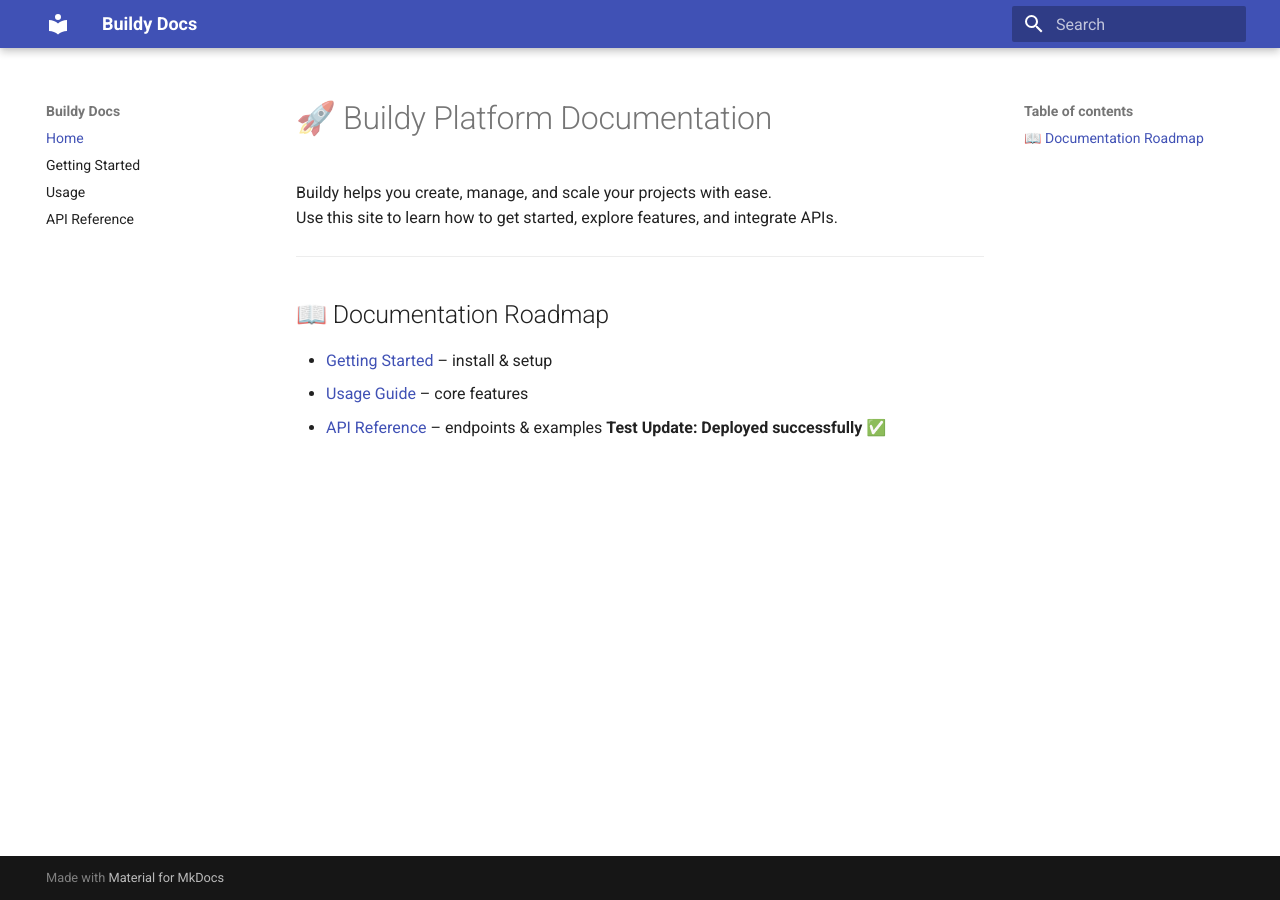
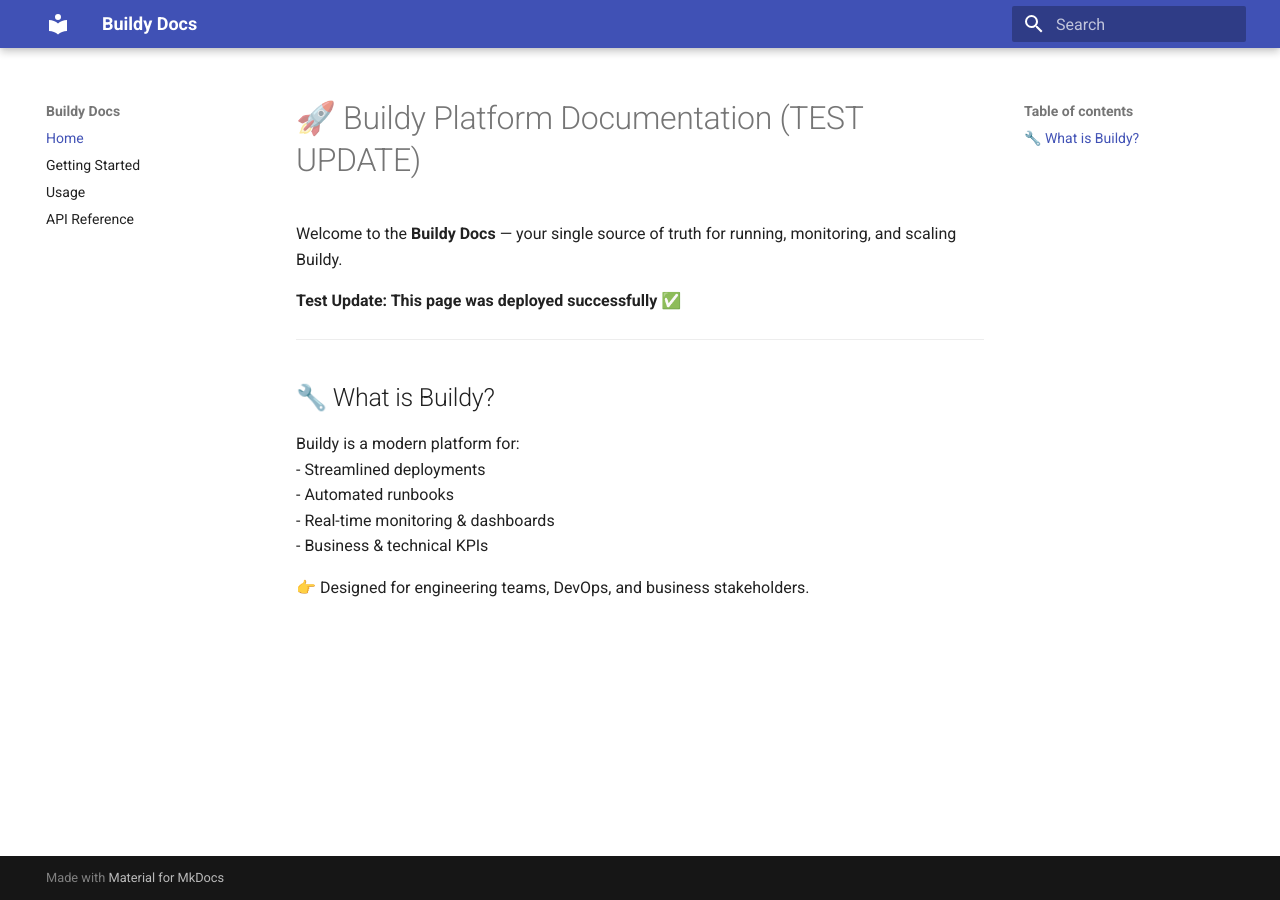
Before and after one commit to Kello54/Buildy, an MkDocs documentation site: the page built from docs/index.md, in a window 1280 px wide. Built offline with MkDocs 1.6.1 and Material for MkDocs 9.7.7, drawn with Linux system fonts in a browser that asks for light colours.

Commit message:
Update index.md

```diff
--- a/docs/index.md
+++ b/docs/index.md
@@ -1,13 +1,17 @@
-# 🚀 Buildy Platform Documentation
+# 🚀 Buildy Platform Documentation (TEST UPDATE)
 
+Welcome to the **Buildy Docs** — your single source of truth for running, monitoring, and scaling Buildy.
 
-Buildy helps you create, manage, and scale your projects with ease.
-Use this site to learn how to get started, explore features, and integrate APIs.
+**Test Update: This page was deployed successfully ✅**
 
 ---
 
-## 📖 Documentation Roadmap
-- [Getting Started](getting-started.md) – install & setup
-- [Usage Guide](usage.md) – core features
-- [API Reference](api.md) – endpoints & examples
-**Test Update: Deployed successfully ✅**
+## 🔧 What is Buildy?
+
+Buildy is a modern platform for:
+- Streamlined deployments
+- Automated runbooks
+- Real-time monitoring & dashboards
+- Business & technical KPIs
+
+👉 Designed for engineering teams, DevOps, and business stakeholders.
```
